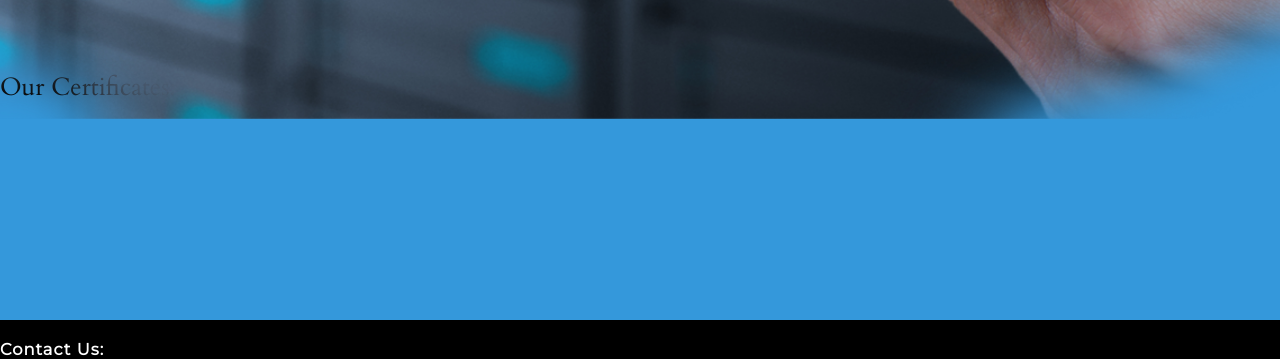
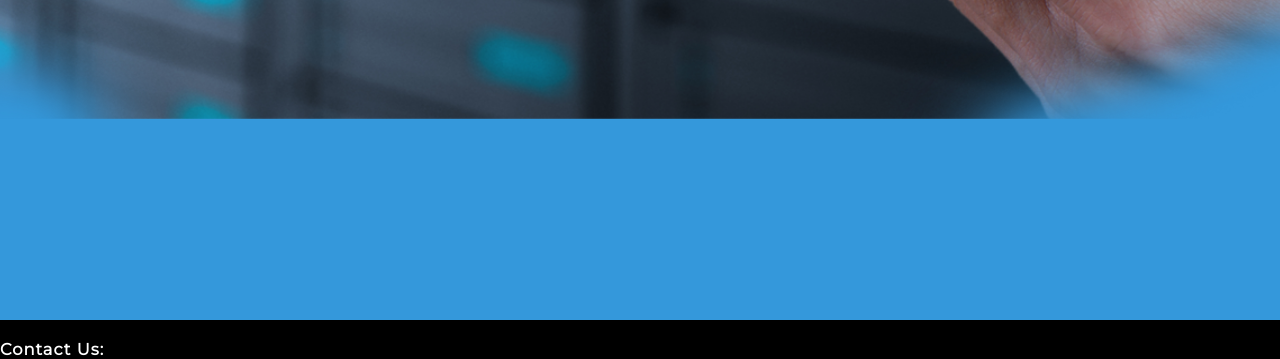
Before and after one commit to mkouzmenko/my-portfolio, a React app: page links/about.html in a window 1280 px wide. Shown: the part 560-919 px from the top of the page. Built offline with nearby package versions, Linux system fonts and the light colour scheme.

Commit message:
Add about

```diff
--- a/links/about.html
+++ b/links/about.html
@@ -95,7 +95,7 @@
     </section>
 
     <section class="background--skyBlue section-cusrom">
-        Our Certificates:
+
     </section>
 
     <section class="footer">
```
